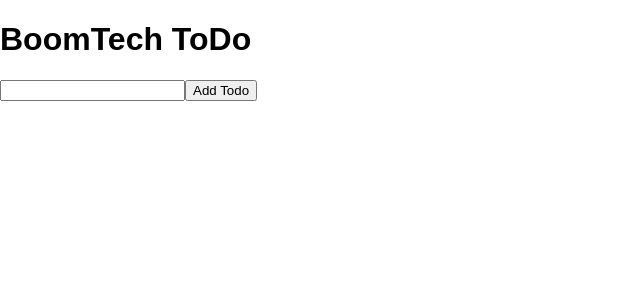
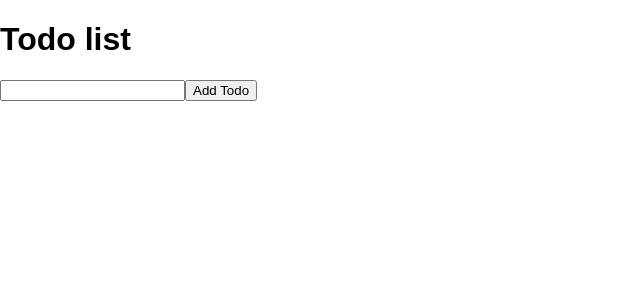
Before and after one commit to boomtechny/BT-React-Redux-ToDo-TDD, a React (Create React App) app: page / in a window 1280 px wide. Shown: the top 300 px of the page, without its empty margins (0-640 px from the left). Built offline with nearby package versions, Linux system fonts and the light colour scheme.

Commit message:
Edited e2e test and application to display todos. End to end test passes successfully.

```diff
--- a/src/App.js
+++ b/src/App.js
@@ -2,18 +2,25 @@ import React from 'react';
 import { connect } from 'react-redux';
 import PropTypes from 'prop-types';
 import AddTodo from './components/addTodo/';
+import TodoList from './components/todoList';
 import actions from './actions/';
 
-export const App = ({ submitTodo }) => (
+export const App = ({ submitTodo, todos }) => (
   <div>
-  <h1>BoomTech ToDo</h1>
-  <AddTodo submitTodo={submitTodo}  />
+    <h1>Todo list</h1>
+    <AddTodo submitTodo={submitTodo} />
+    <TodoList todos={todos} />
   </div>
 );
 
-
 App.propTypes = {
   submitTodo: PropTypes.func.isRequired,
+  todos: PropTypes.arrayOf(PropTypes.shape(
+    {
+      id: PropTypes.number.isRequired,
+      text: PropTypes.string.isRequired,
+    },
+  )).isRequired,
 };
 
 const mapStateToProps = state => state.todoListApp;
```
Also changed, not shown: 1 other file (tests, documents, lock files or other folders).
